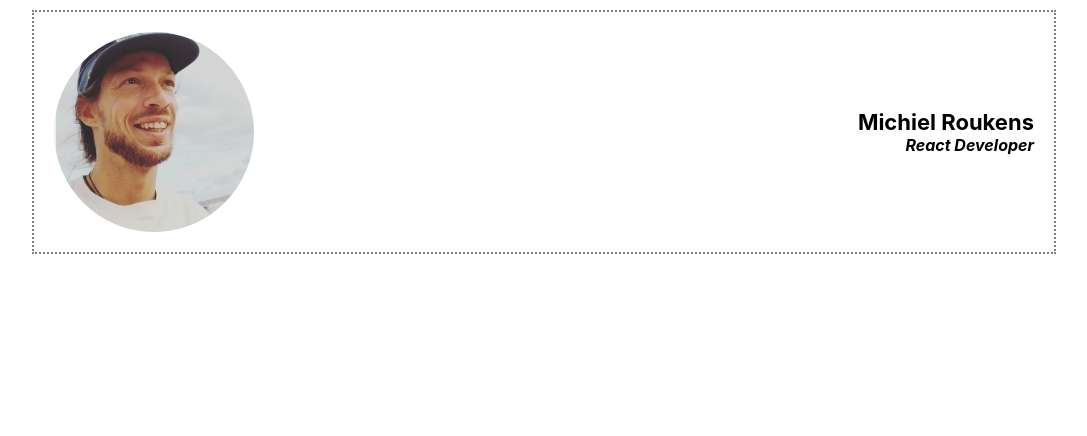
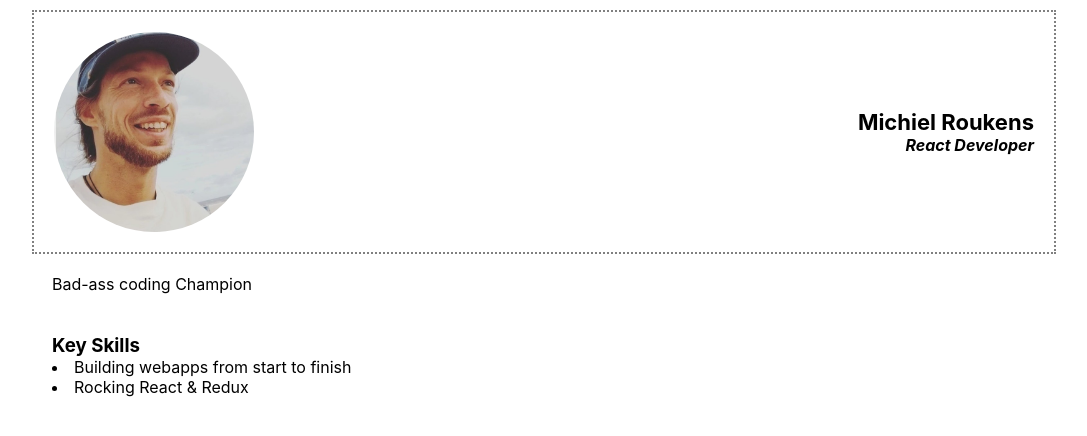
Before and after one commit to arejasverduras/resume, a React (Create React App) app: page / in a window 1280 px wide. Shown: the top 436 px of the page, without its empty margins (96-1183 px from the left). Built offline with nearby package versions, Linux system fonts and the light colour scheme.

Commit message:
sidebar styles

```diff
--- a/src/App.css
+++ b/src/App.css
@@ -43,3 +43,32 @@ header {
   text-align: right;
   font-style: italic;
 }
+
+/* SideBar */
+
+/* .SideBar {
+  display: grid;
+  grid-template-areas:
+  "contactDetails"
+  "Summary"
+  "keySkills"
+  "techSkills";
+  height: 600px;
+} */
+
+/* Widget */
+.Widget {
+  padding: 20px;
+}
+
+
+/* Widgets */
+
+.summary * {
+  font-style:italic;
+  font-weight: 50px;
+}
+
+/* .keySkills {
+  grid-area: keySkills;
+} */
--- a/src/App.js
+++ b/src/App.js
@@ -3,16 +3,24 @@ import './App.css';
 
 import { profileData } from './data';
 import { Header } from './components/header/Header';
+import { SideBar } from './components/SideBar/SideBar';
 
 function App() {
-  const { profileName, profileTitle, profilePicture} = profileData;
+  const { profileName, profileTitle, profilePicture, contactInfo, summary, keySkills, techSkills} = profileData;
 
   return (
     <div className="App">
       <Header
         profileName={profileName}
         profileTitle={profileTitle}
-        profilePicture={profilePicture} />
+        profilePicture={profilePicture}
+      />
+  <SideBar
+    summary={summary}
+    keySkills={keySkills}
+    techSkills={techSkills}
+    contactInfo={contactInfo}
+     />
     </div>
   );
 }
--- a/src/components/SideBar/SideBar.js
+++ b/src/components/SideBar/SideBar.js
@@ -1,5 +1,24 @@
 import React from 'react';
+import { Widget } from '../Widget/Widget';
 
 export const SideBar = (props) => {
+    // calculate content for Widget components
+    const {summary, keySkills, techSkills,contactInfo, } = props;
 
+    const summaryContent = summary;
+    const keySkillsContent = keySkills.map(skill =>
+            (
+                <li>{skill}</li>
+            )
+        )
+
+
+
+    return (
+        <div className='SideBar'>
+                 {/* return Widget component for each sidebar section */}
+                 <Widget className="summary" content={summaryContent}  />
+                 <Widget className="keySkills" title="Key Skills"  content={keySkillsContent} />
+        </div>
+    )
 }
--- /dev/null
+++ b/src/components/Widget/Widget.js
@@ -0,0 +1,11 @@
+import React from 'react'
+
+export const Widget = ({content, title}) => {
+
+    return (
+        <div className="Widget">
+            <h3>{title}</h3>
+            {content}
+        </div>
+    )
+}
--- a/src/data.js
+++ b/src/data.js
@@ -34,8 +34,8 @@ export const profileData = {
             portfolio: ''
         }
     },
-    summary: 'Bad-ass coding Chamion',
-    keySkills: ['Building webapps from start to finish'],
+    summary: 'Bad-ass coding Champion',
+    keySkills: ['Building webapps from start to finish','Rocking React & Redux'],
     techSkills: ['HTML', 'CSS', 'JavaScript','React','Redux','Node.js','Express.js','SQL','Git','GitHub','TDD','Mocha','JEST','React Testing Library'],
     searchTerm: ''
 }
```
